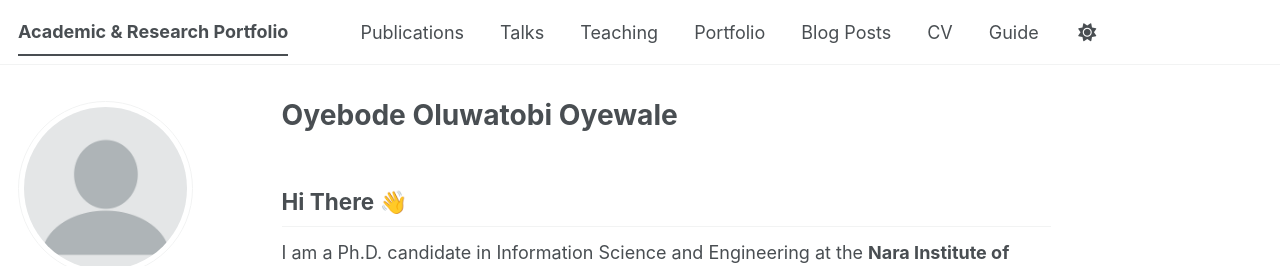
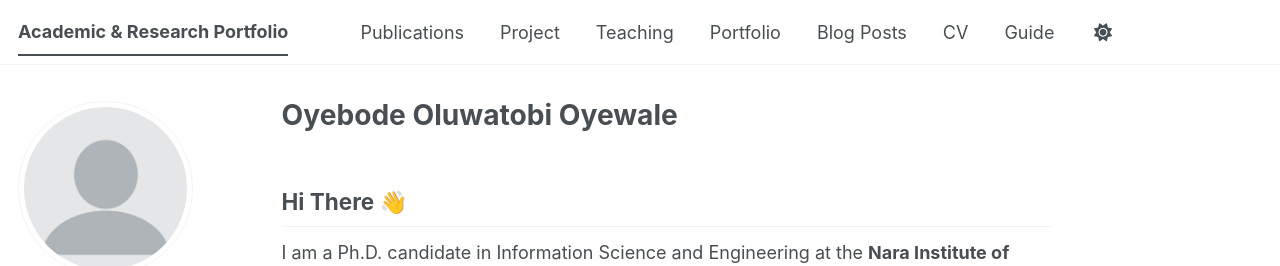
Before and after one commit to oyewaleoyebode/oyebodeoluwatobi-OyebodeOluwatobi.github.io, a Jekyll site: the page built from _pages/about.md, in a window 1280 px wide. Shown: the top 266 px of the page. Built offline with Jekyll 4.4.1, drawn with Linux system fonts in a browser that asks for light colours; a style sheet for code colours, icons or effects is not loaded.

Commit message:
Update navigation.yml

```diff
--- a/_data/navigation.yml
+++ b/_data/navigation.yml
@@ -11,8 +11,8 @@ main:
   - title: "Publications"
     url: /publications/
 
-  - title: "Talks"
-    url: /talks/
+  - title: "Project"
+    url: /project/
 
   - title: "Teaching"
     url: /teaching/
```
